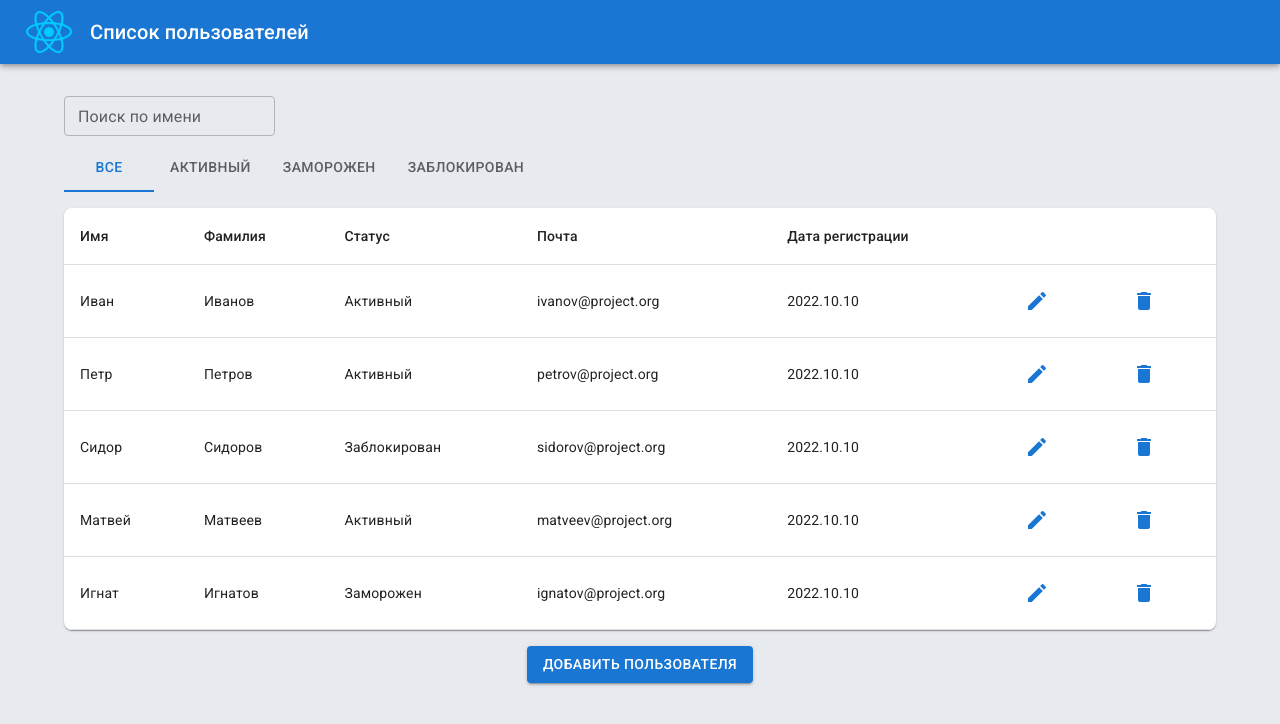
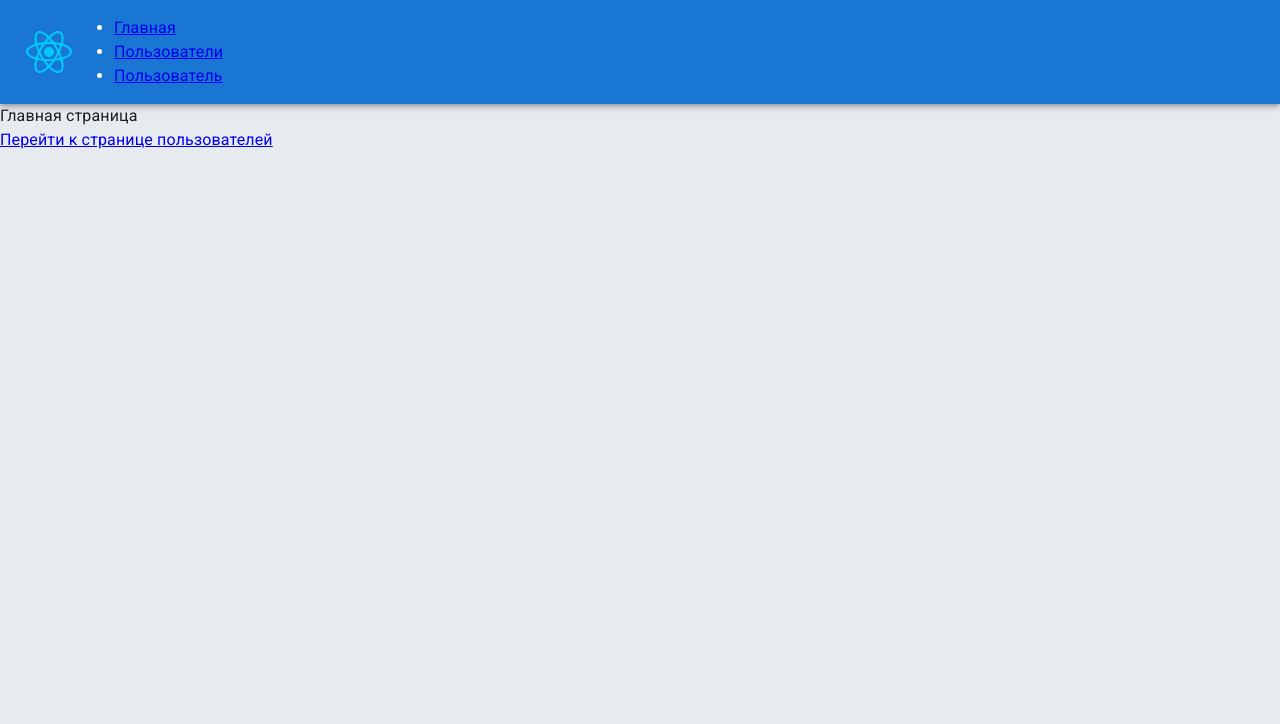
Before and after one commit to NataliaIlina/react-examples, a React app: page / in a window 1280 px wide. Shown: the top 724 px of the page. Built offline with nearby package versions, Linux system fonts and the light colour scheme.

Commit message:
19) Роутинг - добавляем react-router-dom

```diff
--- a/package.json
+++ b/package.json
@@ -18,7 +18,7 @@
     "@mui/material": "5.10.13",
     "react": "18.2.0",
     "react-dom": "18.2.0",
-    "react-router-dom": "6.4.3"
+    "react-router-dom": "^6.4.3"
   },
   "devDependencies": {
     "@babel/core": "7.20.2",
--- a/src/components/App/App.tsx
+++ /dev/null
@@ -1,18 +0,0 @@
-import React from 'react';
-
-import { StyledContentWrapper } from 'components/App/App.styled';
-import Header from 'components/Header/Header';
-import UsersTable from 'components/UsersTable/UsersTable';
-
-function App() {
-  return (
-    <>
-      <Header />
-      <StyledContentWrapper>
-        <UsersTable />
-      </StyledContentWrapper>
-    </>
-  );
-}
-
-export default App;
--- a/src/components/Header/Header.tsx
+++ b/src/components/Header/Header.tsx
@@ -1,19 +1,28 @@
 import React from 'react';
+import { Link } from 'react-router-dom';
 
 import AppBar from '@mui/material/AppBar';
 import Toolbar from '@mui/material/Toolbar';
 
 import logo from 'src/img/logo.png';
 
-import Typography from 'ui/Typography/Typography';
-
 const Header = () => (
-  <AppBar>
+  <AppBar position="static">
     <Toolbar>
       <img src={logo} width={50} height={50} alt="logo" />
-      <Typography variant="h6" textAlign="center" p="16px">
-        Список пользователей
-      </Typography>
+      <nav>
+        <ul>
+          <li>
+            <Link to="/">Главная</Link>
+          </li>
+          <li>
+            <Link to="/users">Пользователи</Link>
+          </li>
+          <li>
+            <Link to="/users/1">Пользователь</Link>
+          </li>
+        </ul>
+      </nav>
     </Toolbar>
   </AppBar>
 );
--- a/src/index.tsx
+++ b/src/index.tsx
@@ -1,13 +1,36 @@
 import React from 'react';
 import { createRoot } from 'react-dom/client';
+import {
+  createBrowserRouter,
+  createRoutesFromElements,
+  Link,
+  Route,
+  RouterProvider,
+} from 'react-router-dom';
 
-import App from 'components/App/App';
+import CurrentUser from 'pages/CurrentUser/CurrentUser';
+import Layout from 'pages/Layout/Layout';
+import Main from 'pages/Main/Main';
+import Users from 'pages/Users/Users';
 
 import StylesProvider from 'ui/StylesProvider/StylesProvider';
 
+const router = createBrowserRouter(
+  createRoutesFromElements(
+    <Route path="/" element={<Layout />}>
+      <Route index element={<Main />} />
+      <Route path="users">
+        <Route index element={<Users />} />
+        <Route path=":userId" element={<CurrentUser />} />
+      </Route>
+      <Route path="*" element={<div>404 - страница не найдена</div>} />
+    </Route>
+  )
+);
+
 const AppComponent = () => (
   <StylesProvider>
-    <App />
+    <RouterProvider router={router} />
   </StylesProvider>
 );
 
--- /dev/null
+++ b/src/pages/CurrentUser/CurrentUser.tsx
@@ -0,0 +1,19 @@
+import React from 'react';
+import { Link, useParams } from 'react-router-dom';
+
+import Typography from 'ui/Typography/Typography';
+
+const CurrentUser = () => {
+  const { userId } = useParams();
+
+  console.log(userId);
+  return (
+    <div>
+      <Typography>{`Текущий пользователь c id ${userId}`}</Typography>
+
+      <Link to="/users">Назад</Link>
+    </div>
+  );
+};
+
+export default CurrentUser;
--- /dev/null
+++ b/src/pages/Layout/Layout.tsx
@@ -0,0 +1,16 @@
+import React from 'react';
+import { Link, Outlet } from 'react-router-dom';
+
+import Header from 'components/Header/Header';
+
+function Layout() {
+  return (
+    <div>
+      <Header />
+
+      <Outlet />
+    </div>
+  );
+}
+
+export default Layout;
--- /dev/null
+++ b/src/pages/Main/Main.tsx
@@ -0,0 +1,16 @@
+import React from 'react';
+import { Link } from 'react-router-dom';
+
+import Header from 'components/Header/Header';
+
+import Typography from 'ui/Typography/Typography';
+
+const CurrentUser = () => (
+  <div>
+    <Typography>Главная страница</Typography>
+
+    <Link to="/users">Перейти к странице пользователей</Link>
+  </div>
+);
+
+export default CurrentUser;
--- /dev/null
+++ b/src/pages/Users/Users.tsx
@@ -0,0 +1,15 @@
+import React from 'react';
+
+import { StyledContentWrapper } from 'pages/Users/Users.styled';
+
+import UsersTable from 'components/UsersTable/UsersTable';
+
+function Users() {
+  return (
+    <StyledContentWrapper>
+      <UsersTable />
+    </StyledContentWrapper>
+  );
+}
+
+export default Users;
--- a/tsconfig.json
+++ b/tsconfig.json
@@ -10,6 +10,7 @@
     "baseUrl": ".",
     "paths": {
       "src/*": ["src/*"],
+      "pages/*": ["src/pages/*"],
       "components/*": ["src/components/*"],
       "ui/*": ["src/ui/*"],
     },
--- a/webpack.config.js
+++ b/webpack.config.js
@@ -13,6 +13,7 @@ module.exports = {
   entry: `./index.tsx`,
   output: {
     filename: filename('js'),
+    publicPath: '/',
     path: path.resolve(__dirname, `build`),
   },
   devServer: {
@@ -58,6 +59,7 @@ module.exports = {
   resolve: {
     alias: {
       src: path.resolve(__dirname, `src`),
+      pages: path.resolve(__dirname, `src/pages`),
       components: path.resolve(__dirname, `src/components`),
       ui: path.resolve(__dirname, `src/ui`),
     },
```
Also changed, not shown: src/pages/Users/Users.styled.ts (renamed from src/components/App/App.styled.ts), 1 other file (tests, documents, lock files or other folders).
